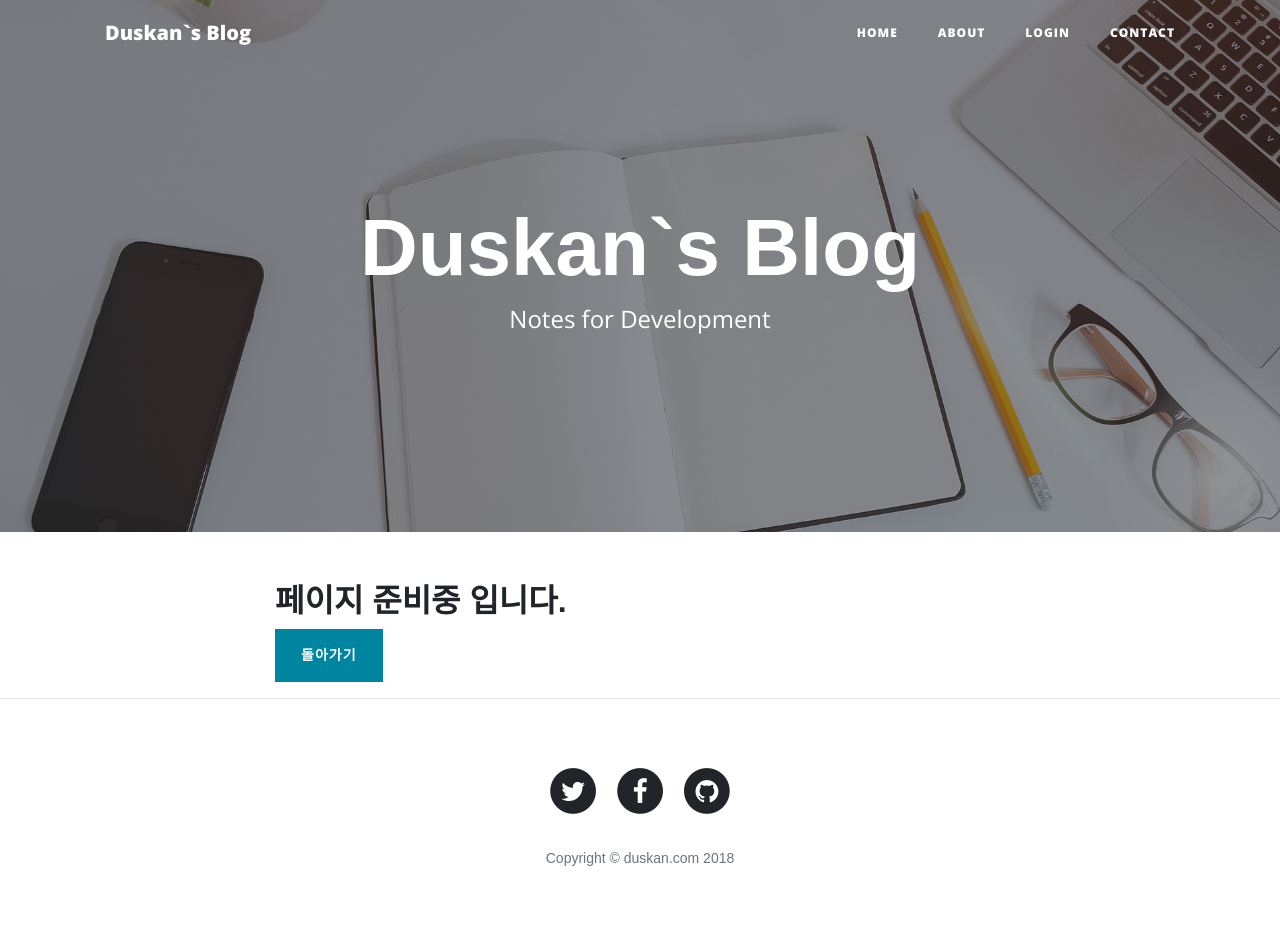
After one commit to duskan/toylab, a Django app: page /not_implements/ in a window 1280 px wide. The commit adds this page. Run offline with Django 3.2, Linux system fonts and the light colour scheme; style sheets or scripts are compiled from the project's sources; some libraries are stand-ins or nearby versions.

Commit message:
add not implementation error

```diff
--- a/blog/templates/base.html
+++ b/blog/templates/base.html
@@ -46,6 +46,7 @@
     {% include 'nav_top.html' %}
 
     <!-- Page Header -->
+    {% block page_header %}
     <header class="masthead" style="background-image: url('{% static 'img/home-bg.jpg' %}')">
       <div class="overlay"></div>
       <div class="container">
@@ -54,12 +55,12 @@
             <div class="site-heading">
               <h1>Duskan`s Blog</h1>
               <span class="subheading">Notes for Development</span>
-              <span class="subheading">(현재 개발 진행중입니다)</span>
             </div>
           </div>
         </div>
       </div>
     </header>
+    {% endblock %}
 
     <!-- Main Content -->
     <div class="container">
@@ -76,7 +77,7 @@
           <div class="col-lg-8 col-md-10 mx-auto">
             <ul class="list-inline text-center">
               <li class="list-inline-item">
-                <a href="#">
+                <a href="{% url 'not_implements' %}">
                   <span class="fa-stack fa-lg">
                     <i class="fa fa-circle fa-stack-2x"></i>
                     <i class="fa fa-twitter fa-stack-1x fa-inverse"></i>
@@ -84,7 +85,7 @@
                 </a>
               </li>
               <li class="list-inline-item">
-                <a href="#">
+                <a href="{% url 'not_implements' %}">
                   <span class="fa-stack fa-lg">
                     <i class="fa fa-circle fa-stack-2x"></i>
                     <i class="fa fa-facebook fa-stack-1x fa-inverse"></i>
@@ -92,7 +93,7 @@
                 </a>
               </li>
               <li class="list-inline-item">
-                <a href="#">
+                <a href="{% url 'not_implements' %}">
                   <span class="fa-stack fa-lg">
                     <i class="fa fa-circle fa-stack-2x"></i>
                     <i class="fa fa-github fa-stack-1x fa-inverse"></i>
--- a/blog/templates/nav_top.html
+++ b/blog/templates/nav_top.html
@@ -12,13 +12,13 @@
           <a class="nav-link" href="{% url 'index' %}">Home</a>
         </li>
         <li class="nav-item">
-          <a class="nav-link" href="about.html">About</a>
+          <a class="nav-link" href="{% url 'not_implements' %}">About</a>
         </li>
         <li class="nav-item">
-          <a class="nav-link" href="/admin">Login</a>
+          <a class="nav-link" href="{% url 'not_implements' %}">Login</a>
         </li>
         <li class="nav-item">
-          <a class="nav-link" href="contact.html">Contact</a>
+          <a class="nav-link" href="{% url 'not_implements' %}">Contact</a>
         </li>
       </ul>
     </div>
--- /dev/null
+++ b/blog/templates/not_implements.html
@@ -0,0 +1,12 @@
+{% extends 'base.html' %}
+{% load static %}
+{% block contents %}
+<div class="row">
+    <div class="col-lg-8 col-md-10 mx-auto">
+        <h2 class="post-title">
+          페이지 준비중 입니다.
+        </h2>
+        <a class="btn btn-primary" href="{% url 'index' %}"> 돌아가기 </a>
+    </div>
+</div>
+{% endblock %}
--- a/blog/templates/post/create.html
+++ b/blog/templates/post/create.html
@@ -1,13 +1,12 @@
 {% extends 'base.html' %}
 {% load static %}
-{% load martortags %}
 {% block contents %}
 
 <article>
     <div class="container">
       <form id="action_form" method="post" role="form" enctype="mutipart/form-data">
 
-        <div class="col-lg-8 col-md-10 mx-auto ">
+        <div class="col-lg-10 col-md-10 mx-auto ">
           <div>
             {% csrf_token %}
             {% if form.erros %}
--- a/blog/templates/post/list.html
+++ b/blog/templates/post/list.html
@@ -25,9 +25,9 @@
     {% endfor %}
     <!-- Pager -->
     {% if object_list %}
-    <div class="clearfix">
+    <!-- <div class="clearfix">
       <a class="btn btn-primary float-right" href="#">Older Posts &rarr;</a>
-    </div>
+    </div> -->
     {% endif %}
   </div>
 </div>
--- a/blog/urls.py
+++ b/blog/urls.py
@@ -1,6 +1,7 @@
 from django.urls import path
 
-from blog.views import index, PostListView, PostDetailView, PostCreateView
+from blog.views import (index, PostListView, PostDetailView, PostCreateView,
+                        NotImplementsView)
 
 urlpatterns = [
     # ex: /polls/
@@ -9,4 +10,5 @@ urlpatterns = [
     path('post/<int:pk>', PostDetailView.as_view(), name='post-detail'),
     path('post/create', PostCreateView.as_view(), name='post-create'),
     # ex: /polls/5/
+    path('not_implements/', NotImplementsView.as_view(), name='not_implements'),
 ]
--- a/blog/views.py
+++ b/blog/views.py
@@ -12,6 +12,10 @@ from blog.forms import PostCreateForm
 # Create your views here.
 def index(request):
     return HttpResponseRedirect('post')
+
+
+class NotImplementsView(TemplateView):
+    template_name = "not_implements.html"
 
 
 class PostListView(ListView):
```
Also changed, not shown: blog/templates/post/detail.html (+19 -15 lines).
